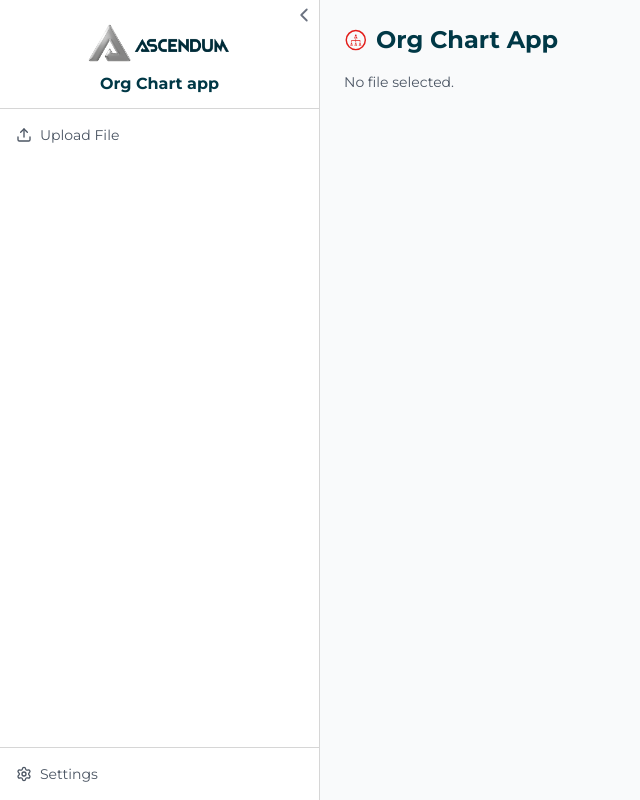
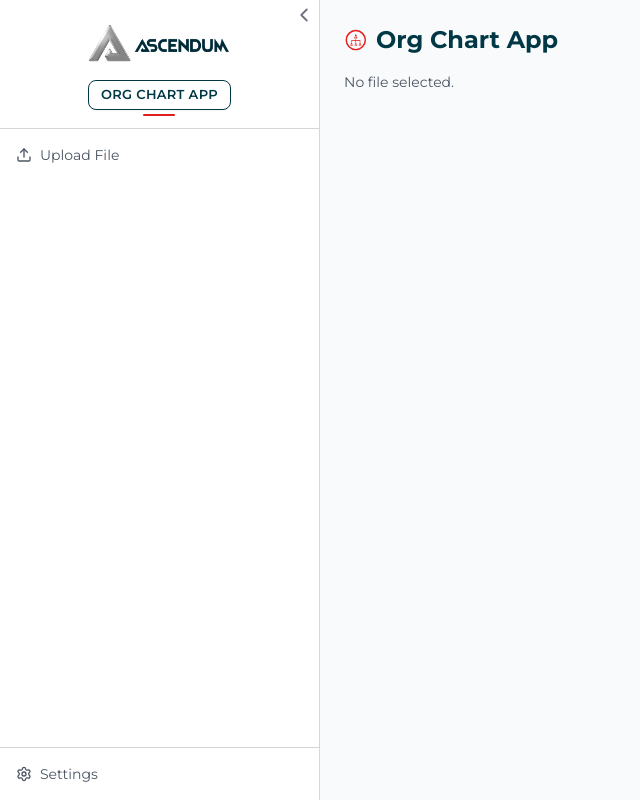
Before and after one commit to fma77/A-Team_OrgCharts, a React (Vite) app: page / in a window 1280 px wide. Shown: the whole page, without its empty margins (0-640 px from the left). Built offline with nearby package versions, Linux system fonts and the light colour scheme.

Commit message:
logo, rotating expand/collapse button, bold values on nodecard

```diff
--- a/src/NodeCard.jsx
+++ b/src/NodeCard.jsx
@@ -1,4 +1,4 @@
-import { Search, CircleArrowLeft } from "lucide-react";
+import { Search, CircleArrowLeft, ChevronRight, ChevronDown } from "lucide-react";
 
 export default function NodeCard({
   nodeDatum,
@@ -9,6 +9,7 @@ export default function NodeCard({
   isZoomedRoot,
   canZoomOut,
   showZoomControls,
+  isCollapsed,
 }) {
   const { name, attributes, descendantCount = 0, _hasChildren } = nodeDatum;
 
@@ -111,10 +112,11 @@ export default function NodeCard({
       <div className="font-bold text-sm text-gray-800 mb-1">
         {getValue("Position")}
       </div>
-      <div className="text-xs text-gray-600 space-y-[1px]">
+      <div className="text-xs text-gray-600 space-y-[1px] font-sans">
         {fields.map((key) => (
           <div key={key}>
-            <span className="font-medium">{key}:</span> {getValue(key)}
+            <span className="font-medium">{key}:</span>{" "}
+            <span className="font-bold font-montserrat">{getValue(key)}</span>
           </div>
         ))}
       </div>
@@ -122,14 +124,18 @@ export default function NodeCard({
       {/* Descendant count bottom-right */}
       {_hasChildren && (
         <div
-          className="absolute bottom-2 right-2 px-2 py-[2px] rounded-full border text-xs font-bold flex items-center gap-1"
+          className="absolute bottom-2 right-2 px-2 py-[2px] rounded-full border text-xs font-bold flex items-center gap-1 text-ascblue"
           style={{
             backgroundColor: "#e2e8f0",
-            color: "#1f2937",
             border: "1px solid #cbd5e1",
           }}
         >
-          <span>{descendantCount > 0 ? "🔽" : "▶"}</span>
+          <ChevronRight
+            size={14}
+            className={`transition-transform duration-200 ${
+              isCollapsed ? "rotate-0" : "rotate-90"
+            } text-ascblue`}
+          />
           <span>{descendantCount}</span>
         </div>
       )}
--- a/src/Sidebar.jsx
+++ b/src/Sidebar.jsx
@@ -54,7 +54,12 @@ export default function Sidebar({
                 <ChevronLeft size={22} />
               </button>
               <img src="/Logo.png" alt="Ascendum" className="h-12 w-auto mb-1 mt-1" />
-              <span className="text-base font-bold text-ascblue">Org Chart app</span>
+              <div className="flex flex-col items-center mt-2 space-y-1">
+                <div className="px-3 py-1 rounded-lg border border-ascblue text-[13px] font-semibold text-ascblue bg-white shadow-sm tracking-wide uppercase">
+                  Org Chart App
+                </div>
+                <div className="h-[2px] w-8 bg-ascred rounded-full"></div>
+              </div>
             </div>
           </div>
         ) : (
```
